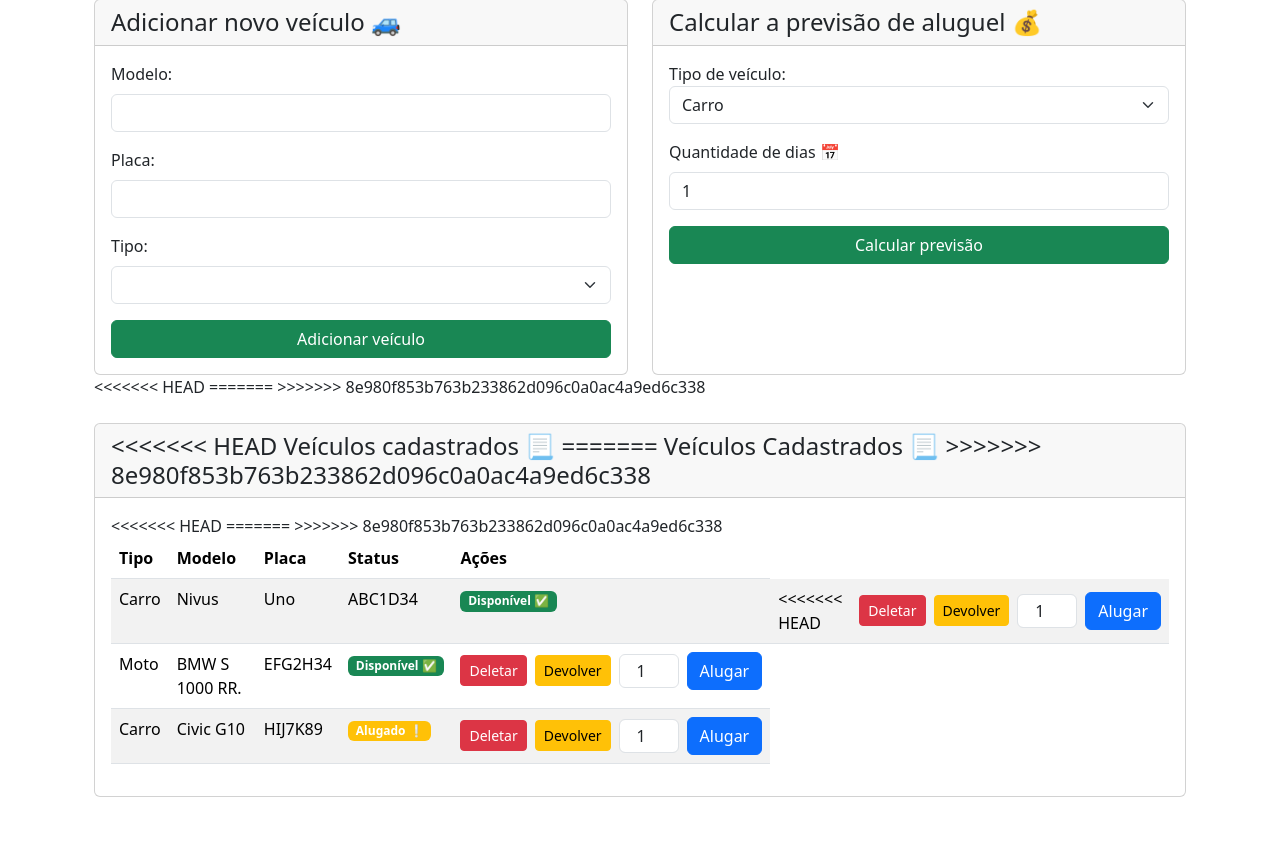
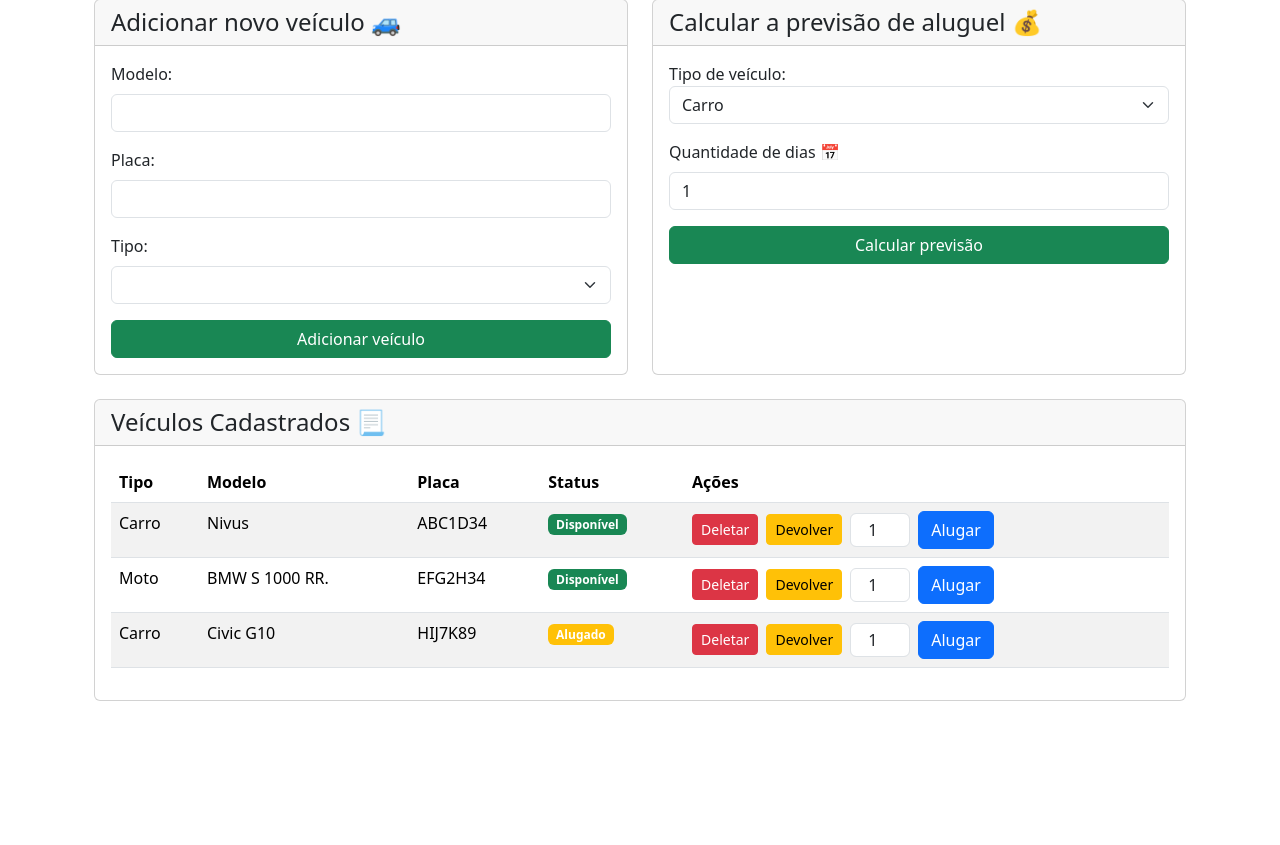
Before and after one commit to NataliaCarolineLopez/LocacaoVeiculos, a PHP site: page /perfil_adm.php in a window 1280 px wide. Shown: the part 129-974 px from the top of the page. After the commit the page ends 830 px from the top, so only its background shows below. Run offline with PHP 8.4, Linux system fonts and the light colour scheme.

Commit message:
Update perfil_adm.php

```diff
--- a/perfil_adm.php
+++ b/perfil_adm.php
@@ -120,21 +120,14 @@
             </div>
         </div>
 
-<<<<<<< HEAD
-        <!-- Tabela de veículos cadastrados -->
-=======
         <!-- Tabela dr veiculos cadastrados  -->
->>>>>>> 8e980f853b763b233862d096c0a0ac4a9ed6c338
+
         <div class="row mt-4">
             <div class="col-12">
                 <div class="card">
                     <div class="card-header">
                         <h4 class="mb-0">
-<<<<<<< HEAD
-                            Veículos cadastrados 📃
-=======
                             Veículos Cadastrados 📃
->>>>>>> 8e980f853b763b233862d096c0a0ac4a9ed6c338
                         </h4>
                     </div>
                     <div class="card-body">
@@ -150,20 +143,15 @@
                                 <tbody>
                                     <tr>
                                         <td>Carro</td>
-<<<<<<< HEAD
                                         <td>Nivus</td>
-=======
-                                        <td>Uno</td>
->>>>>>> 8e980f853b763b233862d096c0a0ac4a9ed6c338
                                         <td>ABC1D34</td>
                                         <td>
                                             <span class="badge bg-success">
-                                                Disponível ✅
+                                                Disponível
                                             </span>
                                         </td>
                                         <td>
                                             <div class="action-wrapper">
-<<<<<<< HEAD
                                                 <form action="post" class="btn-group-actions">
 
                                                     <!-- Botão Deletar (sempre disponível para 'Admin') -->
@@ -196,7 +184,7 @@
                                         <td>EFG2H34</td>
                                         <td>
                                             <span class="badge bg-success">
-                                                Disponível ✅
+                                                Disponível
                                             </span>
                                         </td>
                                         <td>
@@ -233,7 +221,7 @@
                                         <td>HIJ7K89</td>
                                         <td>
                                             <span class="badge bg-warning">
-                                                Alugado ❕
+                                                Alugado
                                             </span>
                                         </td>
                                         <td>
```
